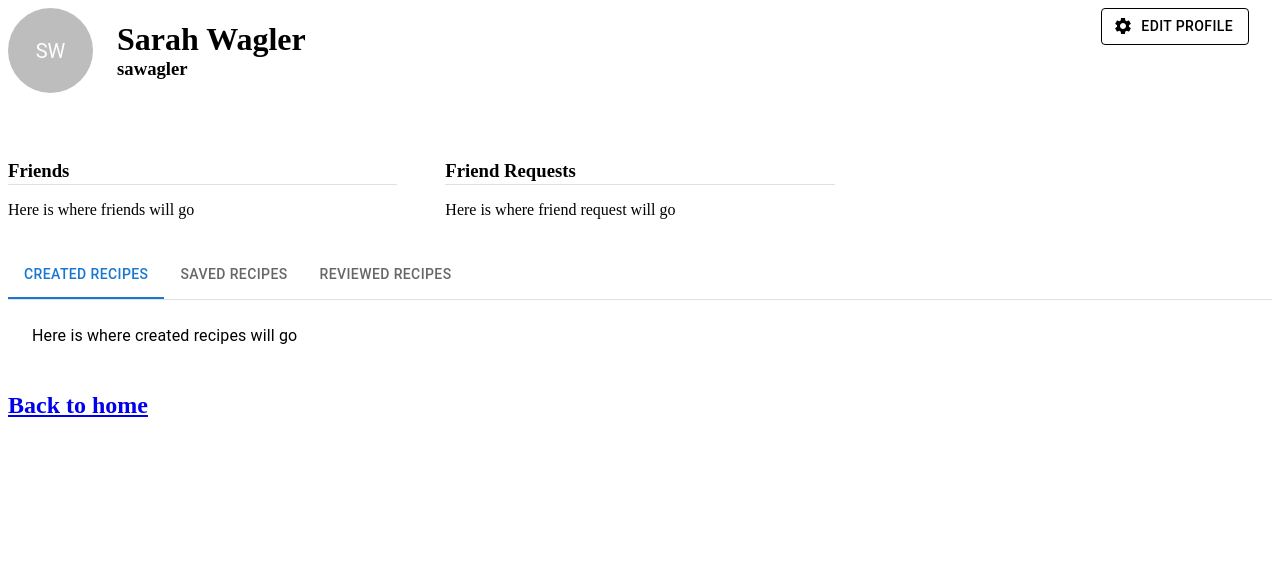
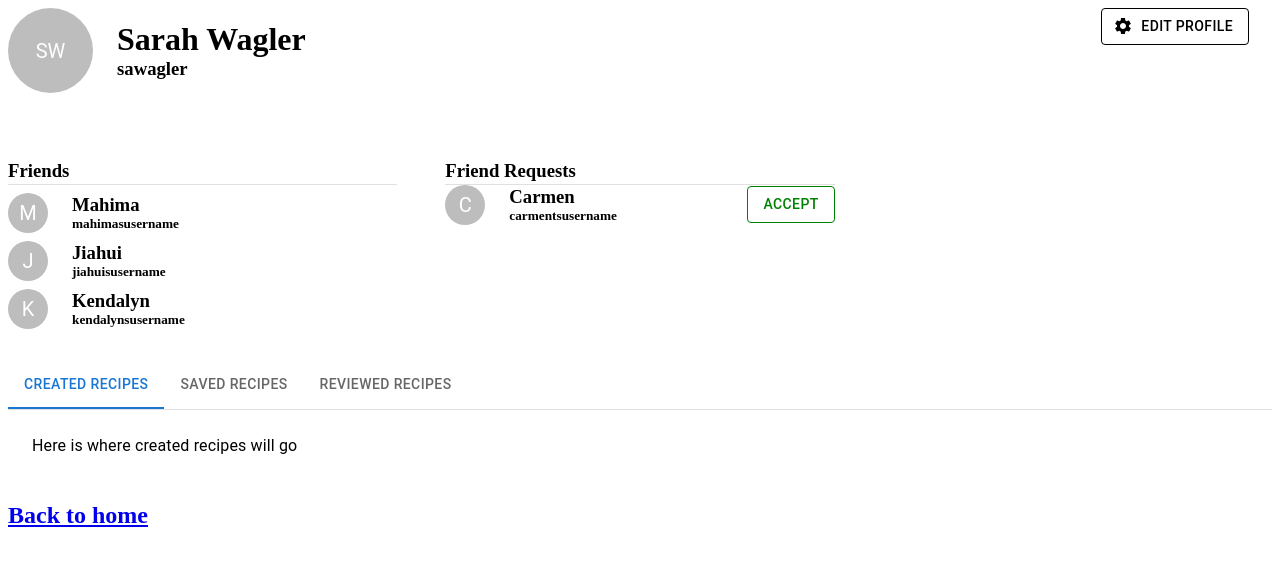
Before and after one commit to mmal1524/chef-impastable, a Next.js app in the folder chef-impastable/: page /profile-page in a window 1280 px wide. Shown: the top 566 px of the page. Built offline with nearby package versions, Linux system fonts and the light colour scheme.

Commit message:
Created user class and dummy users to display

```diff
--- a/chef-impastable/pages/profile-page.js
+++ b/chef-impastable/pages/profile-page.js
@@ -46,22 +46,127 @@ function a11yProps(index) {
     };
 }
 
-export default function ProfilePage() {
-
-    var user = {
-        displayName: 'Sarah Wagler',
-        username: 'sawagler',
-        profilePicture: "",
+class User {
+    constructor(displayName, username, profilePicture, friends, friendRequests) {
+        this.displayName = displayName;
+        this.username = username;
+        this.profilePicture = profilePicture;
+        this.friends = friends;
+        this.friendRequests = friendRequests;
     }
 
-    function getInitials(name) {
-        var words = name.split(' ');
+    getInitials() {
+        var words = this.displayName.split(' ');
         var initials = "";
         words.forEach(function(word) {
             initials += word[0];
         });
         return initials;
     }
+
+    displayLarge() {
+        return (
+            <>
+                {/* Stack to display user's profile picture, display name, and username */}
+                <Stack
+                    direction="row"
+                    justifyContent="flex-start"
+                    alignItems="center"
+                    spacing={3}
+                >
+                    {/* Profile Picture, if no url, displays user's initials */}
+                    <Avatar
+                        sx={{width: 85, height: 85}}
+                        alt={this.displayName}
+                        src={this.profilePicture}
+                    >
+                        {this.getInitials()}
+                    </Avatar>
+                    {/* Displays user's display name and username next to profile picture */}
+                    <Stack
+                        direction="column"
+                        justifyContent="center"
+                        alignItems="stretch"
+                        spacing={0}
+                    >
+                        <h1 className="displayName">{this.displayName}</h1>
+                        <h3 className="username">{this.username}</h3>
+                    </Stack>
+
+                </Stack>
+
+                <style jsx>{`
+                    .displayName {
+                        margin: 0px;
+                    }
+                    .username {
+                        margin: 0px;
+                    }
+                `}</style>
+            </>
+
+        );
+    }
+
+    displaySmall() {
+        return (
+            <Box sx={{margin: 1, marginLeft: 0}}>
+                {/* Stack to display user's profile picture, display name, and username */}
+                <Stack
+                    direction="row"
+                    justifyContent="flex-start"
+                    alignItems="center"
+                    spacing={3}
+                >
+                    {/* Profile Picture, if no url, displays user's initials */}
+                    <Avatar
+                        sx={{width: 40, height: 40}}
+                        alt={this.displayName}
+                        src={this.profilePicture}
+                    >
+                        {this.getInitials()}
+                    </Avatar>
+                    {/* Displays user's display name and username next to profile picture */}
+                    <Stack
+                        direction="column"
+                        justifyContent="center"
+                        alignItems="stretch"
+                        spacing={0}
+                    >
+                        <h3 className="displayName">{this.displayName}</h3>
+                        <h5 className="username">{this.username}</h5>
+                    </Stack>
+
+                </Stack>
+
+                <style jsx>{`
+                    .displayName {
+                        margin: 0px;
+                    }
+                    .username {
+                        margin: 0px;
+                    }
+                `}</style>
+            </Box>
+
+        );
+    }
+
+    displayFriends() {
+        for (let i = 0; i < this.friends.length; i++) {
+            this.friends[i].displaySmall();
+        }
+    }
+}
+
+
+export default function ProfilePage() {
+
+    var friend1 = new User('Mahima', 'mahimasusername', "", [], []);
+    var friend2 = new User('Jiahui', 'jiahuisusername', "", [], []);
+    var friend3 = new User('Kendalyn', 'kendalynsusername', "", [], []);
+    var friend4 = new User('Carmen', 'carmentsusername', "", [], []);
+    var user = new User('Sarah Wagler', 'sawagler', "", [friend1, friend2, friend3], [friend4]);
 
     const [value, setValue] = React.useState(0);
 
@@ -74,33 +179,8 @@ export default function ProfilePage() {
             <div>
                 <Grid container spacing={6}>
                     <Grid xs={10}>
-                        {/* Stack to display profile picture, display name, and username */}
-                        <Stack
-                            direction="row"
-                            justifyContent="flex-start"
-                            alignItems="center"
-                            spacing={3}
-                        >
-                            {/* Profile Picture, if no url, displays user's initials */}
-                            <Avatar
-                                sx={{width: 85, height: 85}}
-                                alt={user.displayName}
-                                src={user.profilePicture}
-                            >
-                                {getInitials(user.displayName)}
-                            </Avatar>
-                            {/* Displays user's display name and username next to profile picture */}
-                            <Stack
-                                direction="column"
-                                justifyContent="center"
-                                alignItems="stretch"
-                                spacing={0}
-                            >
-
-                                <h1 className="displayName">{user.displayName}</h1>
-                                <h3 className="username">{user.username}</h3>
-                            </Stack>
-                        </Stack>
+                        {/* Displaying user's profile picture, name, and username */}
+                        {user.displayLarge()}
                     </Grid>
                     <Grid xs={2}>
                         {/* Edit profile button */}
@@ -115,19 +195,35 @@ export default function ProfilePage() {
                             Edit Profile
                         </Button>
                     </Grid>
-
+                    {/* Displays user's friends */}
                     <Grid xs={4}>
                         <Box sx={{width: '100%', marginBottom: 4}}>
                             <h3 className="h3">Friends</h3>
                             <Divider />
-                            <p>Here is where friends will go</p>
+                            {user.friends[0].displaySmall()}
+                            {user.friends[1].displaySmall()}
+                            {user.friends[2].displaySmall()}
                         </Box>
                     </Grid>
+                    {/* Displays user's friend requests */}
                     <Grid xs={4}>
                         <Box sx={{width: '100%', marginBottom: 4}}>
                             <h3 className="h3">Friend Requests</h3>
                             <Divider />
-                            <p>Here is where friend request will go</p>
+                            <Stack
+                               direction="row"
+                               justifyContent="space-between"
+                               alignItems="center"
+                               spacing={2}
+                            >
+                                {user.friendRequests[0].displaySmall()}
+                                <Button
+                                    variant="outlined"
+                                    sx={{color: 'green', borderColor: 'green'}}
+                                >
+                                    Accept
+                                </Button>
+                            </Stack>
                         </Box>
                     </Grid>
 
```
Also changed, not shown: 1 other file (tests, documents, lock files or other folders).
